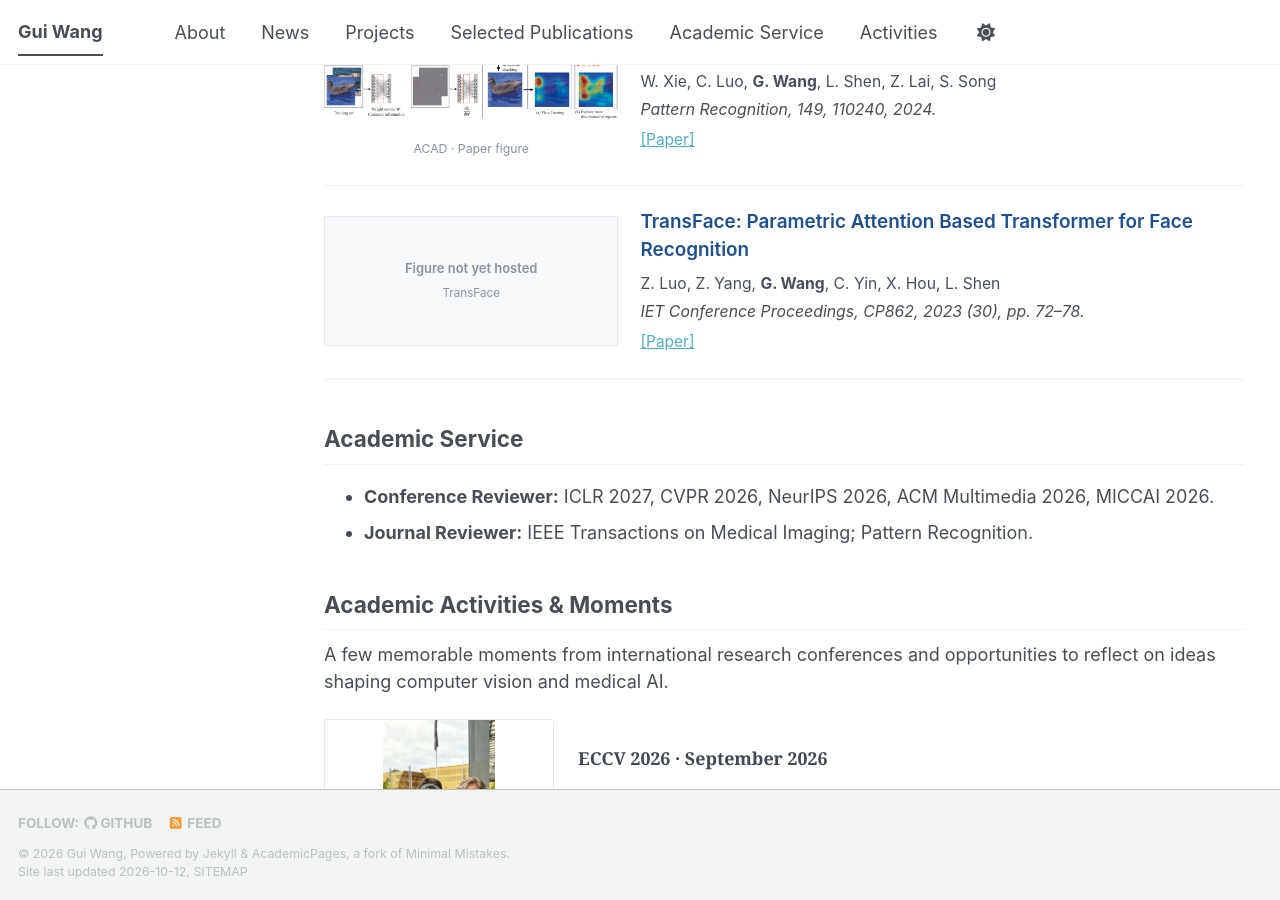
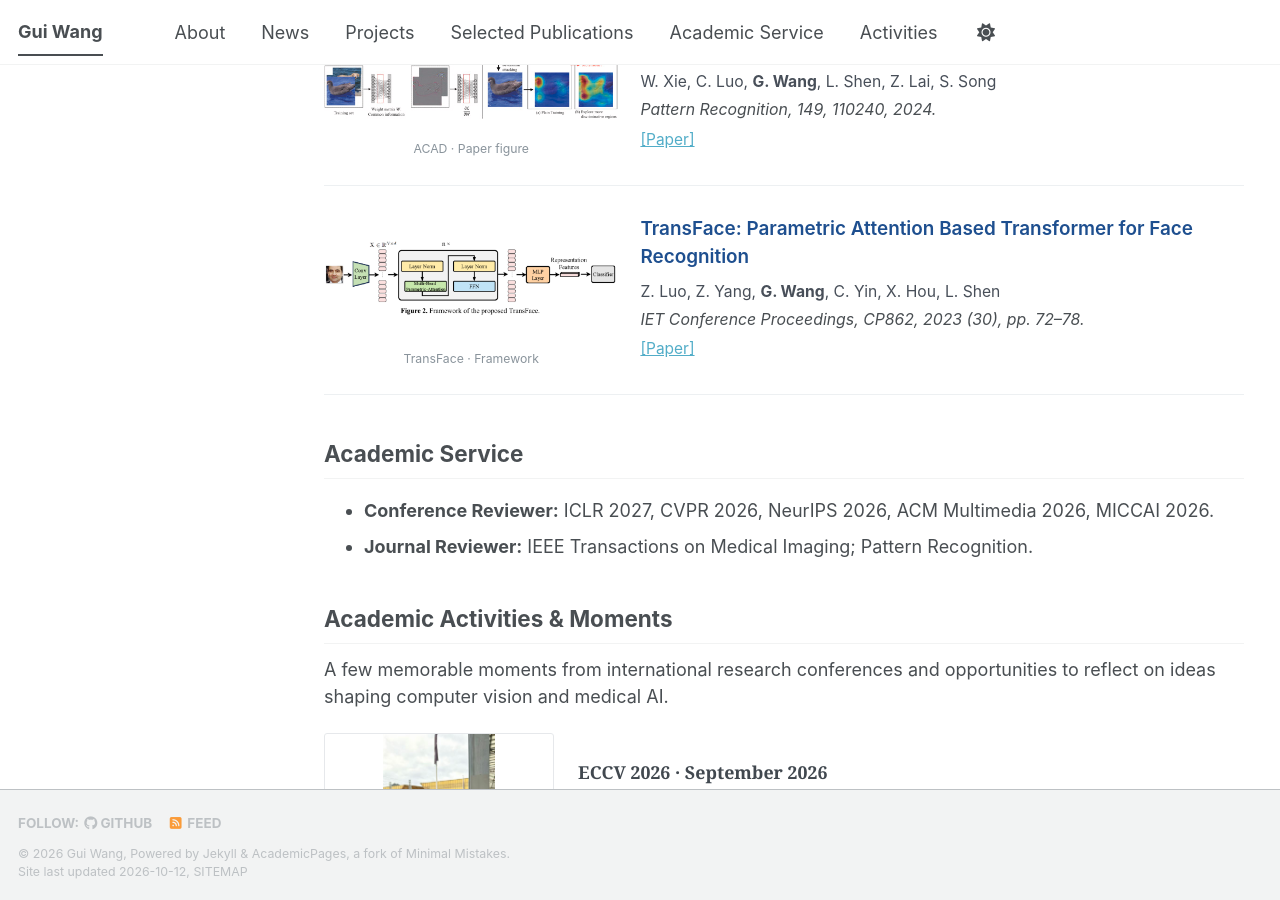
Before and after one commit to Erin668/Erin668.github.io, a Jekyll site: the page built from _pages/about.md, in a window 1280 px wide and 900 px high, scrolled down 3389 px. Built offline with Jekyll 4.4.1, drawn with Linux system fonts in a browser that asks for light colours; a style sheet for code colours, icons or effects is not loaded.

Commit message:
Connect uploaded TransFace framework figure to publication

```diff
--- a/_pages/about.md
+++ b/_pages/about.md
@@ -87,7 +87,7 @@ You can also find my articles on [Google Scholar](https://scholar.google.com/cit
 
 
 
-<div class="publication-entry"><div class="publication-figure"><div class="publication-no-figure"><span>Figure not yet hosted</span><small>TransFace</small></div></div><div class="publication-details"><div class="publication-title"><a class="publication-title-link" href="https://scholar.google.com/citations?view_op=view_citation&amp;user=3DSNjtcAAAAJ&amp;citation_for_view=3DSNjtcAAAAJ:2osOgNQ5qMEC" target="_blank" rel="noopener noreferrer">TransFace: Parametric Attention Based Transformer for Face Recognition</a></div><div class="publication-authors">Z. Luo, Z. Yang, <strong>G. Wang</strong>, C. Yin, X. Hou, L. Shen</div><div class="publication-venue">IET Conference Proceedings, CP862, 2023 (30), pp. 72–78.</div><div class="publication-links"><a href="https://scholar.google.com/citations?view_op=view_citation&amp;user=3DSNjtcAAAAJ&amp;citation_for_view=3DSNjtcAAAAJ:2osOgNQ5qMEC" target="_blank" rel="noopener noreferrer">[Paper]</a></div></div></div>
+<div class="publication-entry"><div class="publication-figure"><a class="publication-figure-link" href="/assets/TransFace.png" target="_blank" rel="noopener noreferrer"><img src="/assets/TransFace.png" loading="lazy" alt="TransFace method framework"><span class="publication-figure-caption">TransFace · Framework</span></a></div><div class="publication-details"><div class="publication-title"><a class="publication-title-link" href="https://scholar.google.com/citations?view_op=view_citation&amp;user=3DSNjtcAAAAJ&amp;citation_for_view=3DSNjtcAAAAJ:2osOgNQ5qMEC" target="_blank" rel="noopener noreferrer">TransFace: Parametric Attention Based Transformer for Face Recognition</a></div><div class="publication-authors">Z. Luo, Z. Yang, <strong>G. Wang</strong>, C. Yin, X. Hou, L. Shen</div><div class="publication-venue">IET Conference Proceedings, CP862, 2023 (30), pp. 72–78.</div><div class="publication-links"><a href="https://scholar.google.com/citations?view_op=view_citation&amp;user=3DSNjtcAAAAJ&amp;citation_for_view=3DSNjtcAAAAJ:2osOgNQ5qMEC" target="_blank" rel="noopener noreferrer">[Paper]</a></div></div></div>
 
 ## Academic Service
 
```
